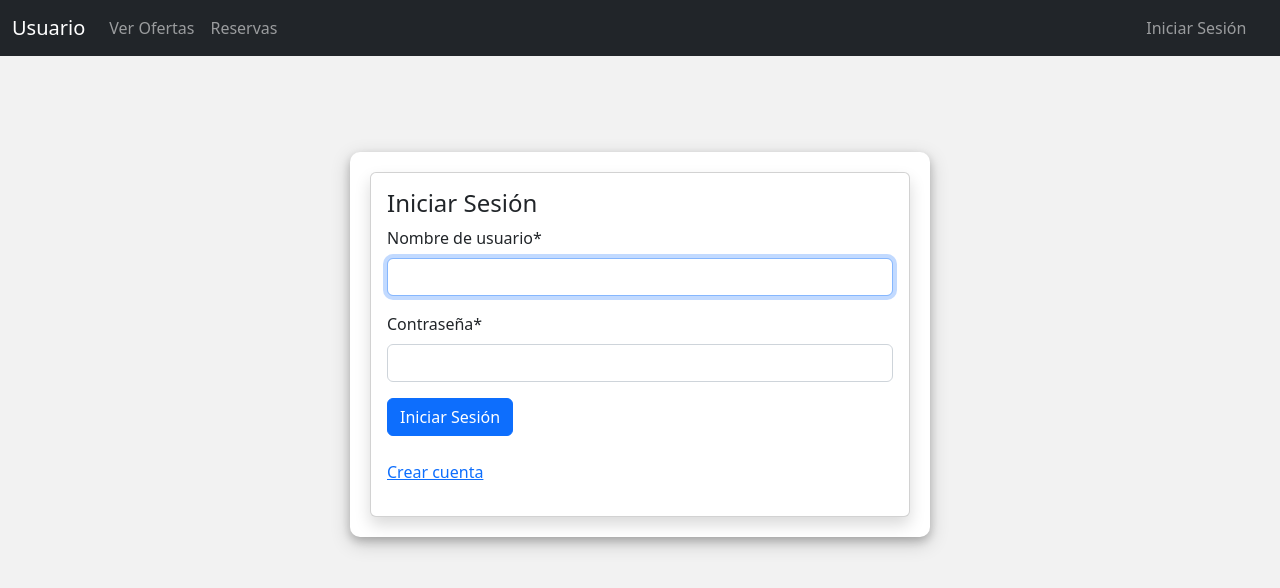
After one commit to JuanZweifel/veranumIng, a Django app: a page that uses app/templates/app/base_usuario.html in a window 1280 px wide. The commit adds this page. Shown: the top 588 px of the page. Run offline with Django 4.2, Linux system fonts and the light colour scheme; some libraries are stand-ins or nearby versions.

Commit message:
Login de usuario y linkeo de "crear_cuenta"

```diff
--- a/app/templates/app/base_tipo.html
+++ b/app/templates/app/base_tipo.html
@@ -28,7 +28,7 @@
     <header>
         <nav class="navbar navbar-expand-sm bg-dark navbar-dark">
             <div class="container-fluid">
-                <a class="navbar-brand" href="{% url 'index' %}">Admin</a>
+                <a class="navbar-brand" href="{% url 'index_admin' %}">Admin</a>
                 <button class="navbar-toggler" type="button" data-bs-toggle="collapse" data-bs-target="#collapsibleNavbar">
                     <span class="navbar-toggler-icon"></span>
                 </button>
--- a/app/templates/app/base_usuario.html
+++ b/app/templates/app/base_usuario.html
@@ -41,9 +41,9 @@
                     <ul class="navbar-nav" style="position: fixed;right:2%">
                         {% if user.is_authenticated %}
                         <li><a class="nav-link" href="#">{{user.username}}</a></li>
-                        <li><a class="nav-link" href="{% url 'index_usuario' %}">Cerrar Sesión</a></li>
+                        <li><a class="nav-link" href="{% url 'logout' %}">Cerrar Sesión</a></li>
                         {% else %}
-                        <li><a class="nav-link" href="#">Iniciar Sesión</a></li>
+                        <li><a class="nav-link" href="{% url 'login' %}">Iniciar Sesión</a></li>
                         {% endif %}
                     </ul>
                 </div>
--- /dev/null
+++ b/app/templates/registration/login.html
@@ -0,0 +1,29 @@
+{% extends 'app/base_usuario.html' %}
+{% load static %}
+{% load crispy_forms_tags %}
+
+{% block contenido %}
+<div class="row p-5 mt-5">
+    <div class="col-sm-3"></div>
+    <div class="col-sm-6 ">
+        <form action="" method="post">
+            <div class="card shadow">
+
+                <div class="card-body">
+                    <h4 class="card-title">Iniciar Sesión</h4>
+                        {% csrf_token %}
+                        {{form|crispy}}
+                    <input type="submit" class="btn btn-primary" value="Iniciar Sesión">
+                    <br>
+                    <br>
+                    <p>
+                        <a href="{% url 'crear_cuenta' %}" class="">Crear cuenta</a>
+                    </p>
+
+                </div>
+            </div>
+        </form>
+    </div>
+    <div class="col-sm-3"></div>
+</div>
+{% endblock contenido %}
--- a/app/urls.py
+++ b/app/urls.py
@@ -15,10 +15,10 @@ urlpatterns = [
     path('habitacion_modificar/<id>', habitacion_modif, name='habitacion_modif'),
     path('tipo_habitacion_modif/<id>', tipo_habitacion_modif, name='tipo_habitacion_modif'),
     path('tipo_habitacion_eliminar/<id>', tipo_habitacion_eliminar, name='tipo_habitacion_eliminar'),
-    path('', index, name='index'),
+    path('', index_usuario, name='index_usuario'),
     path('verificarReserva', verificarReserva, name='verificarReserva'),
     path('recepcionista/<id>', recepcionista, name='recepcionista'),
-    path('index_usuario', index_usuario, name='index_usuario'),
+    path('index_admin', index, name='index_admin'),
     path('accounts/crear_cuenta', crear_cuenta, name='crear_cuenta'),
     path('modificar_perfil/<id>', modificar_perfil, name='modificar_perfil'),
     path('clientes', clientes, name= 'clientes'),
--- a/app/views.py
+++ b/app/views.py
@@ -67,7 +67,7 @@ def crear_cuenta(request):
             u.usuario=usr
             u.save()
 
-    return render(request,"app/registration/crear_cuenta.html",contexto)
+    return render(request,"registration/crear_cuenta.html",contexto)
 
 def tipo_habitacion(request):
     tipo = Tipo_habitacion.objects.all()
--- a/veranumIng/settings.py
+++ b/veranumIng/settings.py
@@ -58,6 +58,10 @@ MIDDLEWARE = [
 ]
 
 ROOT_URLCONF = 'veranumIng.urls'
+
+LOGIN_REDIRECT_URL = "/"
+
+LOGOUT_REDIRECT_URL = "/"
 
 TEMPLATES = [
     {
```
Also changed, not shown: app/templates/registration/crear_cuenta.html (renamed from app/templates/app/registration/crear_cuenta.html).
